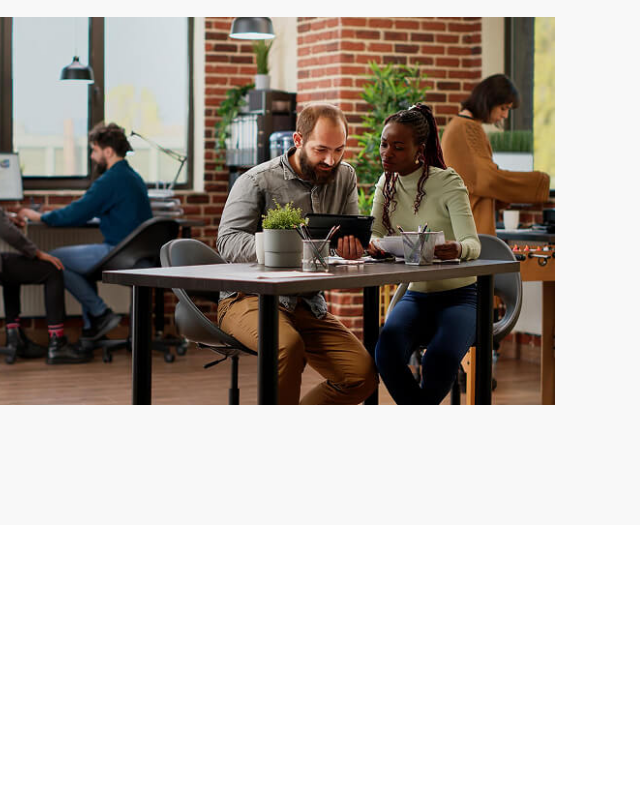
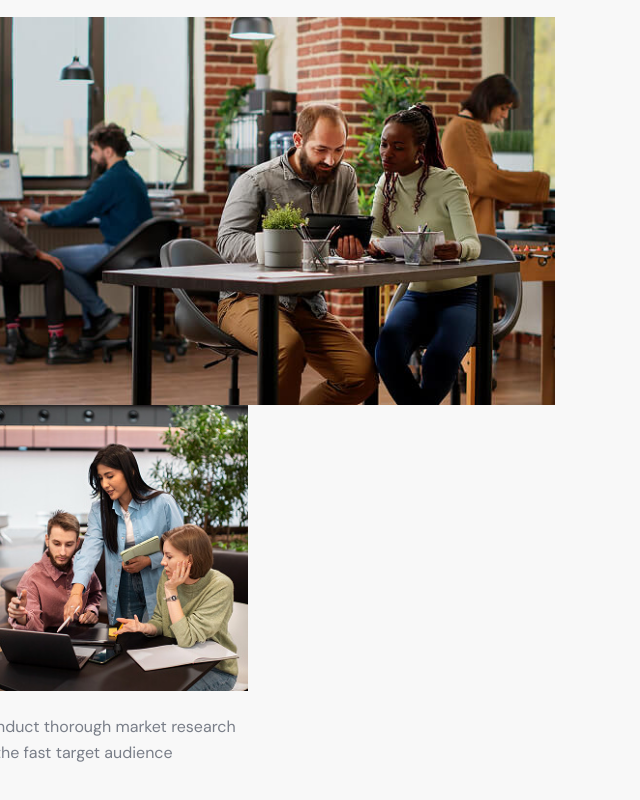
Before and after one commit to Jisap/Vite--TrueSocial, a React (Vite) app: page / in a window 1280 px wide. Shown: the part 6531-7331 px from the top of the page, without its empty margins (0-640 px from the left). Before the commit the page ends 7056 px from the top, so only its background shows below. Built offline with nearby package versions, Linux system fonts and the light colour scheme.

Commit message:
feat: add WhyChoose section component to showcase company value proposition

```diff
--- a/src/components/sections/WhyChoose.jsx
+++ b/src/components/sections/WhyChoose.jsx
@@ -33,6 +33,22 @@ const WhyChoose = () => {
                   </div>
                 </div>
               </div>
+
+              <div className="grid grid-cols-1 gap-x-[30px] gap-y-[30px] sm:grid-cols-2 xl:col-span-6 xl:grid-cols-2">
+                <div className="relative ml-0 mr-0 block xl:-ml-10 xl:mr-[57px]">
+                  <div className="relative block">
+                    <img
+                      src="/public/assets/images/resources/why-choose-one-img-2.jpg"
+                      alt="Why Choose"
+                      className="w-full"
+                    />
+                  </div>
+
+                  <p className="my-[23px] mb-8">
+                    Conduct thorough market research to the fast target audience
+                  </p>
+                </div>
+              </div>
             </div>
           </div>
         </div>
```
